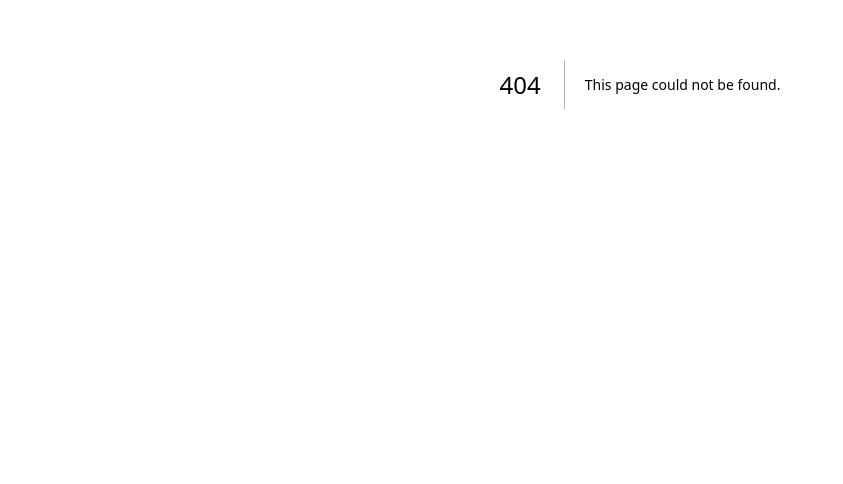
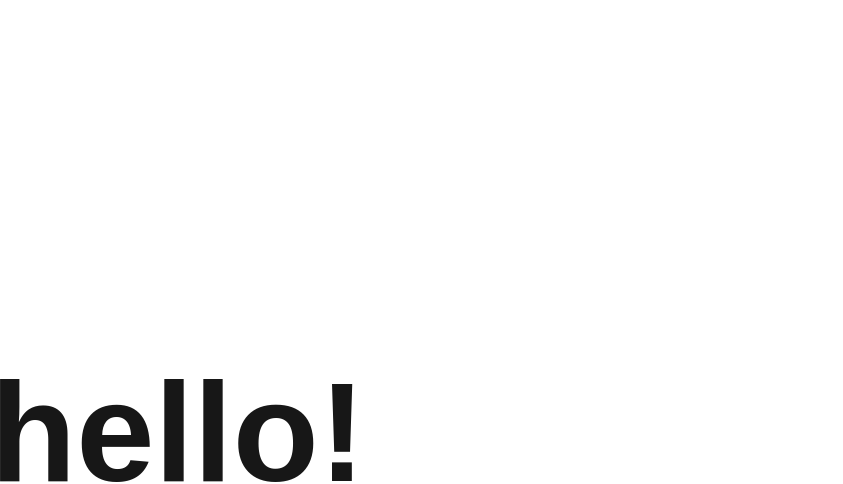
Before and after one commit to elijaharita/eseed-dev-2025, a Next.js app: page /experiments/hello in a window 1280 px wide. Before the commit this address had no page. Shown: the part 316-800 px from the top of the page, without its empty margins (0-843 px from the left). Built offline with nearby package versions, Linux system fonts and the light colour scheme.

Commit message:
BREAKING: move hello experiment to experiments/hello

```diff
--- a/app/page.module.css
+++ b/app/experiments/hello/page.module.css
@@ -26,7 +26,8 @@
   margin-left: -0.07em;
   animation-name: slide-in;
   animation-property: transform;
+  animation-delay: 0.1s;
   animation-duration: 1s;
-  animation-timing-function: cubic-bezier(0, 1, 0.5, 1);
-  animation-fill-mode: forwards;
+  animation-timing-function: cubic-bezier(0.2, 1, 0.5, 1);
+  animation-fill-mode: backwards;
 }
```
Also changed, not shown: app/experiments/hello/page.tsx (renamed from app/page.tsx).
